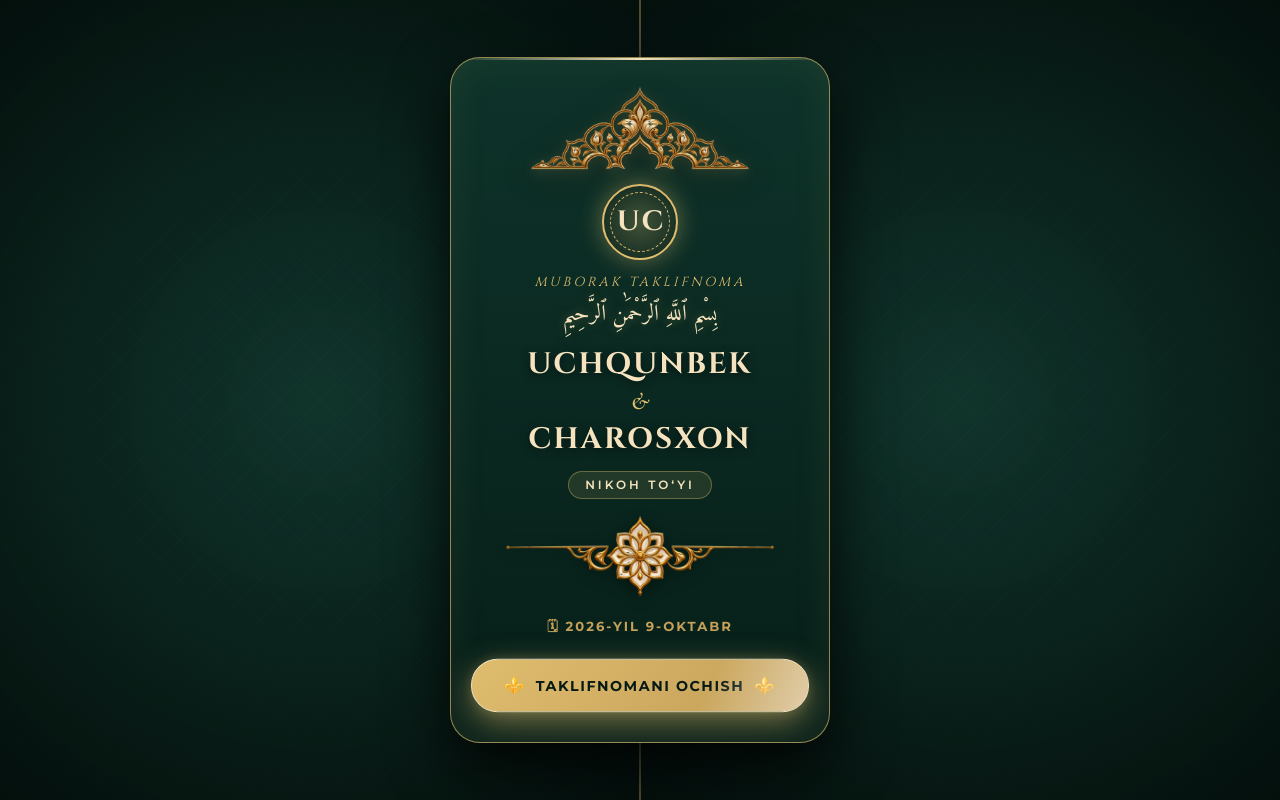
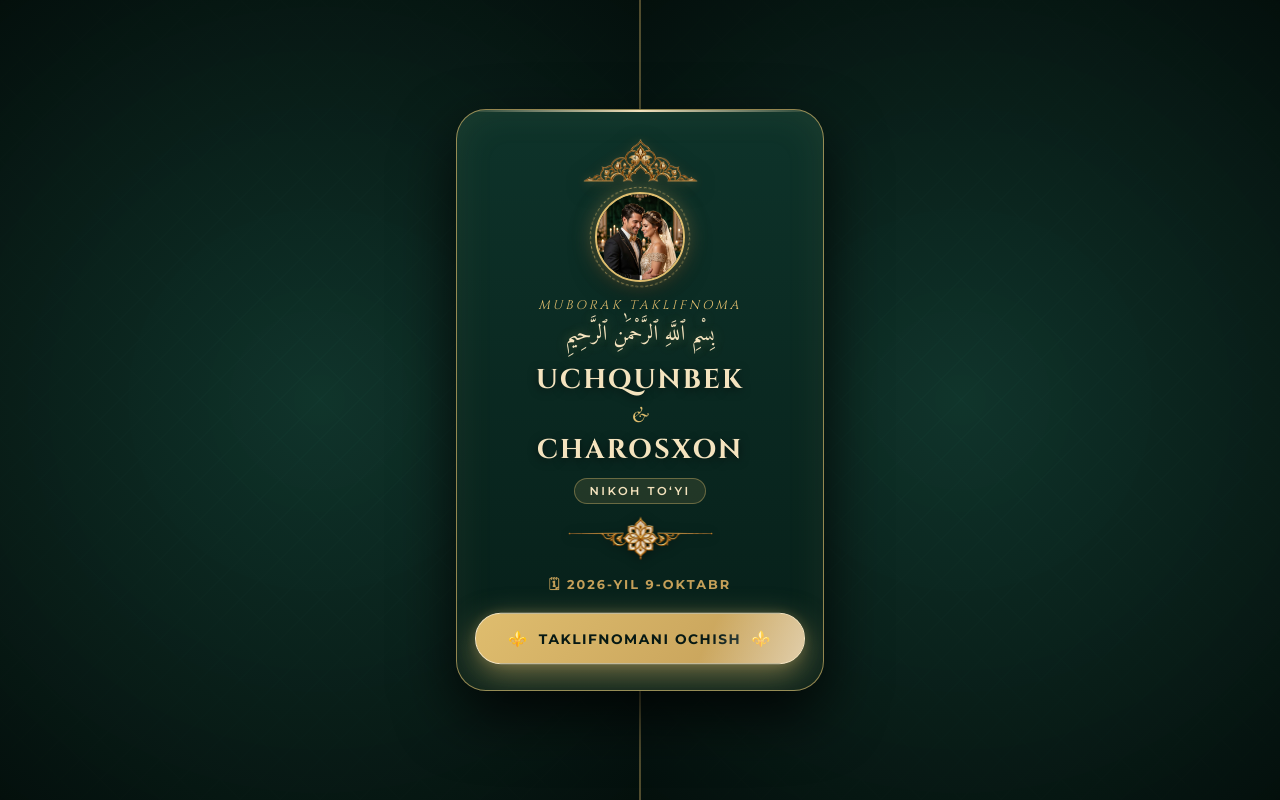
Before and after one commit to AbdulazizFrost/taklivo-bot, a Python web app: template templates/orders/9/index.html in a window 1280 px wide. Run offline with Jinja, Linux system fonts and the light colour scheme; the template is opened without the code that fills it, so the values that code supplies are empty; some libraries are stand-ins or nearby versions.

Commit message:
feat(order-9): add romantic couple portrait avatar and refine ornament dimensions

```diff
--- a/templates/orders/9/index.html
+++ b/templates/orders/9/index.html
@@ -22,16 +22,15 @@
 
         <div class="curtain-centerpiece">
             <div class="curtain-card">
-                <!-- 3D Gold Arch Ornament -->
+                <!-- 3D Gold Arch Ornament (Refined Compact Size) -->
                 <div class="gold-arch-wrap">
                     <img src="images/gold-arch.png" alt="Zarhal Toj" class="gold-arch-img">
                 </div>
 
-                <!-- Royal Monogram Seal -->
-                <div class="curtain-seal">
-                    <div class="seal-inner-ring">
-                        <span class="seal-initials">UC</span>
-                    </div>
+                <!-- Romantic Couple Avatar Photo -->
+                <div class="couple-avatar-wrap">
+                    <img src="images/couple-avatar.jpg" alt="Uchqunbek & Charosxon" class="couple-avatar-img">
+                    <div class="avatar-gold-ring"></div>
                 </div>
 
                 <span class="curtain-tag">MUBORAK TAKLIFNOMA</span>
@@ -48,7 +47,7 @@
 
                 <span class="curtain-event-type">NIKOH TO‘YI</span>
 
-                <!-- 3D Gold Divider -->
+                <!-- 3D Gold Divider (Refined Delicate Size) -->
                 <div class="gold-divider-wrap">
                     <img src="images/gold-divider.png" alt="Zarhal Naqsh" class="gold-divider-img">
                 </div>
@@ -79,17 +78,19 @@
 
         <main class="content-stream">
 
-            <!-- Card 1: Hero & Monogram -->
+            <!-- Card 1: Hero & Avatar -->
             <section class="emerald-card hero-card">
                 <div class="card-glow"></div>
 
-                <!-- Exact 3D Gold Arch Ornament -->
+                <!-- 3D Gold Arch Ornament -->
                 <div class="gold-arch-wrap">
                     <img src="images/gold-arch.png" alt="Zarhal Toj Naqshi" class="gold-arch-img">
                 </div>
 
-                <div class="monogram-badge">
-                    <span class="monogram-txt">UC</span>
+                <!-- Romantic Couple Avatar Photo -->
+                <div class="couple-avatar-wrap hero">
+                    <img src="images/couple-avatar.jpg" alt="Uchqunbek & Charosxon" class="couple-avatar-img">
+                    <div class="avatar-gold-ring"></div>
                 </div>
 
                 <span class="sub-header-tag">MUBORAK TAKLIFNOMA</span>
@@ -106,7 +107,7 @@
 
                 <span class="event-type-badge">NIKOH TO‘YI</span>
 
-                <!-- Exact 3D Gold Rosette Divider -->
+                <!-- 3D Gold Rosette Divider -->
                 <div class="gold-divider-wrap">
                     <img src="images/gold-divider.png" alt="Zarhal Naqshli Chiziq" class="gold-divider-img">
                 </div>
@@ -118,7 +119,7 @@
             <section class="emerald-card invite-letter-card">
                 <div class="card-glow"></div>
 
-                <!-- Exact 3D Gold Arch Ornament -->
+                <!-- 3D Gold Arch Ornament -->
                 <div class="gold-arch-wrap mini">
                     <img src="images/gold-arch.png" alt="Zarhal Toj Naqshi" class="gold-arch-img">
                 </div>
@@ -131,7 +132,7 @@
 
                 <h2 class="main-card-headline">HURMATLI MEHMONIMIZ!</h2>
 
-                <!-- Exact 3D Gold Rosette Divider -->
+                <!-- 3D Gold Rosette Divider -->
                 <div class="gold-divider-wrap">
                     <img src="images/gold-divider.png" alt="Zarhal Naqshli Chiziq" class="gold-divider-img">
                 </div>
@@ -161,7 +162,7 @@
             <section class="emerald-card event-details-card">
                 <div class="card-glow"></div>
 
-                <!-- Exact 3D Gold Arch Ornament -->
+                <!-- 3D Gold Arch Ornament -->
                 <div class="gold-arch-wrap mini">
                     <img src="images/gold-arch.png" alt="Zarhal Toj Naqshi" class="gold-arch-img">
                 </div>
@@ -169,7 +170,7 @@
                 <span class="sub-header-tag">TANTANA VAQTI</span>
                 <h2 class="main-card-headline">TADBIR HAQIDA</h2>
 
-                <!-- Exact 3D Gold Rosette Divider -->
+                <!-- 3D Gold Rosette Divider -->
                 <div class="gold-divider-wrap">
                     <img src="images/gold-divider.png" alt="Zarhal Naqshli Chiziq" class="gold-divider-img">
                 </div>
@@ -249,7 +250,7 @@
             <section class="emerald-card venue-location-card">
                 <div class="card-glow"></div>
 
-                <!-- Exact 3D Gold Arch Ornament -->
+                <!-- 3D Gold Arch Ornament -->
                 <div class="gold-arch-wrap mini">
                     <img src="images/gold-arch.png" alt="Zarhal Toj Naqshi" class="gold-arch-img">
                 </div>
@@ -257,7 +258,7 @@
                 <span class="sub-header-tag">MANZIL & LOKATSIYA</span>
                 <h2 class="main-card-headline">TO‘YXONA MANZILI</h2>
 
-                <!-- Exact 3D Gold Rosette Divider -->
+                <!-- 3D Gold Rosette Divider -->
                 <div class="gold-divider-wrap">
                     <img src="images/gold-divider.png" alt="Zarhal Naqshli Chiziq" class="gold-divider-img">
                 </div>
@@ -315,7 +316,7 @@
             <section class="emerald-card ayah-blessing-card">
                 <div class="card-glow"></div>
 
-                <!-- Exact 3D Gold Arch Ornament -->
+                <!-- 3D Gold Arch Ornament -->
                 <div class="gold-arch-wrap mini">
                     <img src="images/gold-arch.png" alt="Zarhal Toj Naqshi" class="gold-arch-img">
                 </div>
@@ -324,7 +325,7 @@
                     وَمِنْ آيَاتِهِ أَنْ خَلَقَ لَكُم مِّنْ أَنفُسِكُمْ أَزْوَاجًا لِّتَسْكُنُوا إِلَيْهَا وَجَعَلَ بَيْنَكُم مَّوَدَّةً وَرَحْمَةً
                 </div>
 
-                <!-- Exact 3D Gold Rosette Divider -->
+                <!-- 3D Gold Rosette Divider -->
                 <div class="gold-divider-wrap">
                     <img src="images/gold-divider.png" alt="Zarhal Naqshli Chiziq" class="gold-divider-img">
                 </div>
--- a/templates/orders/9/style.css
+++ b/templates/orders/9/style.css
@@ -110,9 +110,9 @@ body.curtain-active {
 .curtain-centerpiece {
     position: relative;
     z-index: 2;
-    padding: 20px;
+    padding: 16px;
     width: 100%;
-    max-width: 420px;
+    max-width: 400px;
     display: flex;
     justify-content: center;
     transition: transform 0.9s cubic-bezier(0.4, 0, 0.2, 1), opacity 0.8s ease;
@@ -122,7 +122,7 @@ body.curtain-active {
     background: linear-gradient(180deg, #0e332a 0%, #061e18 100%);
     border: 1.5px solid var(--gold-border-bright);
     border-radius: 30px;
-    padding: 34px 22px 30px;
+    padding: 28px 20px 26px;
     text-align: center;
     width: 100%;
     box-shadow: 0 25px 60px rgba(0, 0, 0, 0.8), inset 0 0 40px rgba(223, 189, 110, 0.08);
@@ -140,36 +140,49 @@ body.curtain-active {
     background: linear-gradient(90deg, transparent, var(--gold-light), transparent);
 }
 
-.curtain-seal {
-    width: 76px;
-    height: 76px;
-    margin: 0 auto 12px;
-    border-radius: 50%;
-    border: 2px solid var(--gold-primary);
-    background: radial-gradient(circle, rgba(223, 189, 110, 0.25) 0%, rgba(9, 35, 28, 0.95) 100%);
-    display: flex;
-    align-items: center;
-    justify-content: center;
-    box-shadow: 0 0 25px rgba(223, 189, 110, 0.45);
-}
-
-.seal-inner-ring {
-    width: 60px;
-    height: 60px;
-    border-radius: 50%;
-    border: 1px dashed var(--gold-primary);
+/* Couple Avatar Photo (Delicate Luxury Frame) */
+.couple-avatar-wrap {
+    width: 90px;
+    height: 90px;
+    margin: 4px auto 14px;
+    position: relative;
     display: flex;
     align-items: center;
     justify-content: center;
 }
 
-.seal-initials {
-    font-family: var(--font-heading);
-    color: var(--gold-light);
-    font-size: 1.75rem;
-    font-weight: 700;
-    letter-spacing: 2px;
-    margin-left: 2px;
+.couple-avatar-wrap.hero {
+    width: 105px;
+    height: 105px;
+    margin: 6px auto 16px;
+}
+
+.couple-avatar-img {
+    width: 100%;
+    height: 100%;
+    border-radius: 50%;
+    object-fit: cover;
+    object-position: center 22%;
+    border: 2px solid var(--gold-primary);
+    box-shadow: 0 0 22px rgba(223, 189, 110, 0.45), 0 8px 25px rgba(0, 0, 0, 0.65);
+    display: block;
+}
+
+.avatar-gold-ring {
+    position: absolute;
+    top: -5px;
+    left: -5px;
+    right: -5px;
+    bottom: -5px;
+    border-radius: 50%;
+    border: 1px dashed rgba(223, 189, 110, 0.6);
+    pointer-events: none;
+    animation: ringSpin 30s linear infinite;
+}
+
+@keyframes ringSpin {
+    from { transform: rotate(0deg); }
+    to { transform: rotate(360deg); }
 }
 
 .curtain-tag {
@@ -177,10 +190,10 @@ body.curtain-active {
     font-family: var(--font-heading);
     font-style: italic;
     color: var(--gold-primary);
-    font-size: 0.82rem;
+    font-size: 0.78rem;
     letter-spacing: 3px;
     text-transform: uppercase;
-    margin-bottom: 6px;
+    margin-bottom: 4px;
 }
 
 .curtain-names {
@@ -188,12 +201,12 @@ body.curtain-active {
     flex-direction: column;
     align-items: center;
     gap: 2px;
-    margin-bottom: 8px;
+    margin-bottom: 6px;
 }
 
 .c-name {
     font-family: var(--font-heading);
-    font-size: 1.85rem;
+    font-size: 1.7rem;
     font-weight: 700;
     color: var(--gold-light);
     letter-spacing: 2px;
@@ -203,7 +216,7 @@ body.curtain-active {
 
 .c-amp {
     font-family: var(--font-body);
-    font-size: 1.5rem;
+    font-size: 1.4rem;
     font-style: italic;
     color: var(--gold-primary);
     line-height: 1;
@@ -211,25 +224,25 @@ body.curtain-active {
 
 .curtain-event-type {
     display: inline-block;
-    padding: 3px 16px;
+    padding: 3px 14px;
     background: rgba(223, 189, 110, 0.12);
     border: 1px solid var(--gold-border);
     border-radius: 20px;
     color: var(--gold-light);
     font-family: var(--font-ui);
-    font-size: 0.75rem;
+    font-size: 0.72rem;
     font-weight: 600;
-    letter-spacing: 3px;
-    margin-bottom: 4px;
+    letter-spacing: 2.5px;
+    margin-bottom: 2px;
 }
 
 .curtain-date-txt {
     font-family: var(--font-ui);
     color: var(--gold-antique);
-    font-size: 0.82rem;
+    font-size: 0.8rem;
     font-weight: 700;
     letter-spacing: 2px;
-    margin-bottom: 22px;
+    margin-bottom: 18px;
     text-transform: uppercase;
 }
 
@@ -240,14 +253,14 @@ body.curtain-active {
     justify-content: center;
     gap: 10px;
     width: 100%;
-    padding: 16px 24px;
+    padding: 15px 22px;
     background: linear-gradient(135deg, #dfbd6e 0%, #c5a059 50%, #dfbd6e 100%);
     background-size: 200% auto;
     border: 1px solid var(--gold-light);
     border-radius: 40px;
     color: #071914;
     font-family: var(--font-ui);
-    font-size: 0.88rem;
+    font-size: 0.85rem;
     font-weight: 700;
     letter-spacing: 1.5px;
     text-transform: uppercase;
@@ -264,7 +277,7 @@ body.curtain-active {
 }
 
 .btn-sparkle {
-    font-size: 1rem;
+    font-size: 0.95rem;
 }
 
 .btn-shimmer-effect {
@@ -393,44 +406,44 @@ body:not(.curtain-active) .mobile-frame {
 }
 
 /* ==========================================================================
-   REAL 3D GOLD ORNAMENTS (From Reference Assets)
+   REFINED 3D GOLD ORNAMENTS (Subtle, Compact, Jewelry-scale)
    ========================================================================== */
 .gold-arch-wrap {
     display: flex;
     justify-content: center;
     align-items: center;
-    margin: -6px auto 14px;
+    margin: 0 auto 10px;
     width: 100%;
 }
 
 .gold-arch-img {
-    width: 220px;
-    max-width: 68%;
+    width: 115px;
+    max-width: 36%;
     height: auto;
     display: block;
-    filter: drop-shadow(0 6px 14px rgba(0, 0, 0, 0.5)) drop-shadow(0 2px 6px rgba(223, 189, 110, 0.25));
+    filter: drop-shadow(0 4px 10px rgba(0, 0, 0, 0.5)) drop-shadow(0 1px 4px rgba(223, 189, 110, 0.25));
 }
 
 .gold-arch-wrap.mini .gold-arch-img {
-    width: 180px;
-    max-width: 58%;
-    filter: drop-shadow(0 4px 10px rgba(0, 0, 0, 0.45));
+    width: 90px;
+    max-width: 28%;
+    filter: drop-shadow(0 3px 6px rgba(0, 0, 0, 0.45));
 }
 
 .gold-divider-wrap {
     display: flex;
     justify-content: center;
     align-items: center;
-    margin: 12px auto 18px;
+    margin: 10px auto 14px;
     width: 100%;
 }
 
 .gold-divider-img {
-    width: 270px;
-    max-width: 84%;
+    width: 145px;
+    max-width: 46%;
     height: auto;
     display: block;
-    filter: drop-shadow(0 3px 8px rgba(0, 0, 0, 0.45));
+    filter: drop-shadow(0 2px 6px rgba(0, 0, 0, 0.4));
 }
 
 /* Sub-header Tag */
@@ -439,47 +452,24 @@ body:not(.curtain-active) .mobile-frame {
     font-family: var(--font-heading);
     font-style: italic;
     color: var(--gold-primary);
-    font-size: 0.82rem;
+    font-size: 0.78rem;
     letter-spacing: 3px;
     text-transform: uppercase;
-    margin-bottom: 8px;
+    margin-bottom: 6px;
 }
 
 .bismillah-calligraphy {
     font-family: var(--font-arabic);
     color: var(--gold-light);
-    font-size: 1.65rem;
+    font-size: 1.55rem;
     line-height: 1.4;
-    margin-bottom: 12px;
+    margin-bottom: 10px;
     text-shadow: 0 0 12px rgba(223, 189, 110, 0.4);
 }
 
 .bismillah-calligraphy.small {
-    font-size: 1.4rem;
-    margin-bottom: 10px;
-}
-
-/* Monogram Badge (Hero) */
-.monogram-badge {
-    width: 68px;
-    height: 68px;
-    margin: 0 auto 14px;
-    border-radius: 50%;
-    border: 1.5px solid var(--gold-primary);
-    background: radial-gradient(circle, rgba(223, 189, 110, 0.2) 0%, rgba(11, 36, 30, 0.9) 100%);
-    display: flex;
-    align-items: center;
-    justify-content: center;
-    box-shadow: 0 0 20px rgba(223, 189, 110, 0.3);
-}
-
-.monogram-txt {
-    font-family: var(--font-heading);
-    color: var(--gold-light);
-    font-size: 1.6rem;
-    font-weight: 700;
-    letter-spacing: 2px;
-    margin-left: 2px;
+    font-size: 1.35rem;
+    margin-bottom: 8px;
 }
 
 /* ==========================================================================
```
Also changed, not shown: other parts of templates/orders/9/style.css (+77 -77 lines), templates/orders/9/images/couple-avatar.jpg (added).
